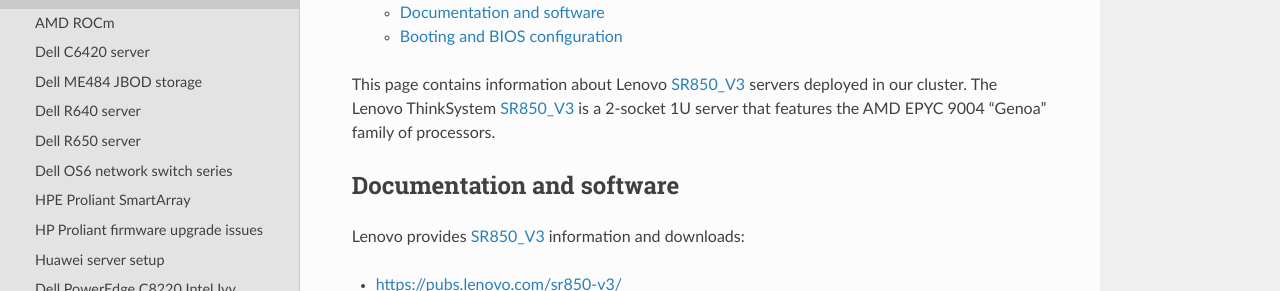
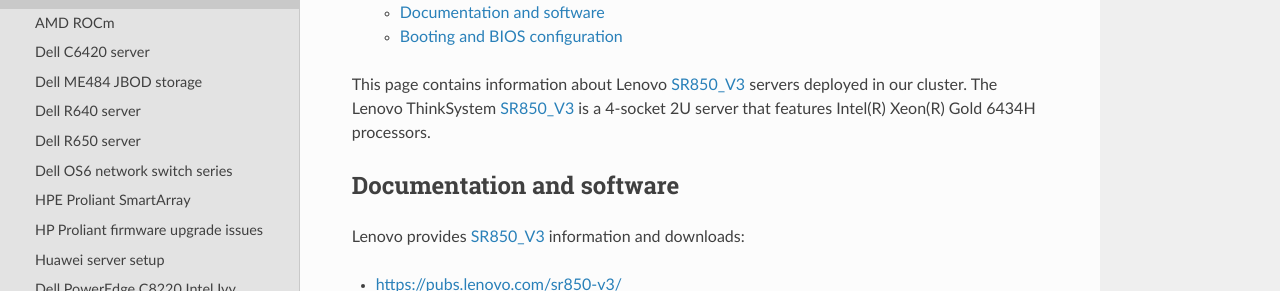
Before and after one commit to OleHolmNielsen/ITwiki, a Sphinx documentation site: the page built from docs/Lenovo_SR850_V3.rst, in a window 1280 px wide. Shown: the part 243-534 px from the top of the page. Built offline with Sphinx 7.4.7 and the Read the Docs theme 2.0.0, drawn with Linux system fonts in a browser that asks for light colours.

Commit message:
Corrected the processor type

```diff
--- a/docs/Lenovo_SR850_V3.rst
+++ b/docs/Lenovo_SR850_V3.rst
@@ -7,7 +7,7 @@
 .. Contents::
 
 This page contains information about Lenovo SR850_V3_ servers deployed in our cluster.
-The Lenovo ThinkSystem SR850_V3_ is a 2-socket 1U server that features the AMD EPYC 9004 "Genoa" family of processors.
+The Lenovo ThinkSystem SR850_V3_ is a 4-socket 2U server that features Intel(R) Xeon(R) Gold 6434H processors.
 
 .. _SR850_V3: https://lenovopress.lenovo.com/lp1605-thinksystem-sr850-v3-server
 
```
